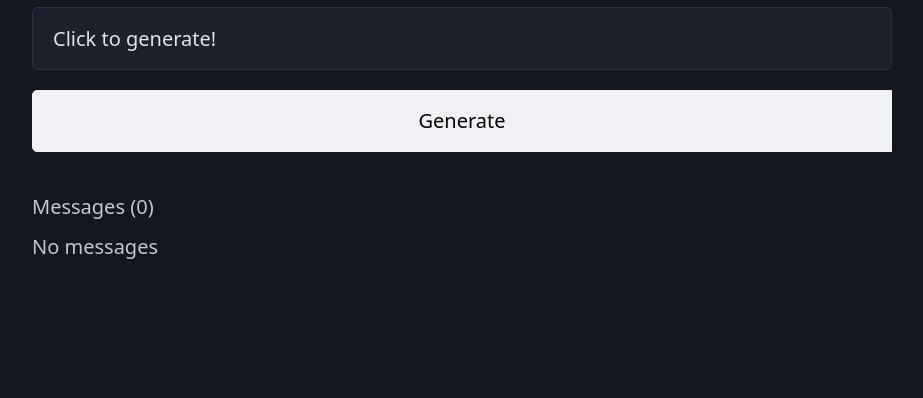
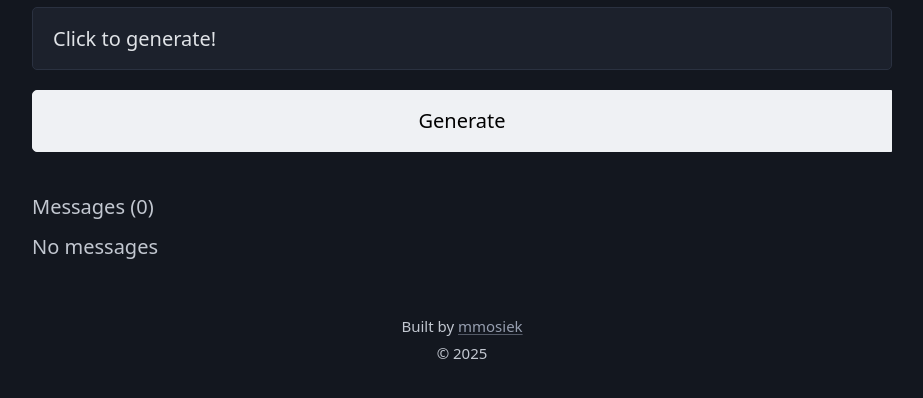
Before and after one commit to mmosiek/tempmail, a plain HTML site: page index.html in a window 1280 px wide. Shown: the part 158-556 px from the top of the page, without its empty margins (178-1101 px from the left). Drawn offline with nearby package versions, Linux system fonts and the light colour scheme.

Commit message:
Update index.html

```diff
--- a/index.html
+++ b/index.html
@@ -45,6 +45,14 @@
       <div id="detailBody" style="word-wrap:break-word;"></div>
       </div>
     </fieldset>
+  <footer class="container" style="padding:0.5rem;text-align:center;font-size:0.9rem;">
+    <p>
+      <small>
+        Built by <a href="https://github.com/mmosiek" class="secondary" target="_blank">mmosiek</a><br>
+        © 2025
+      </small>
+    </p>
+  </footer>
   </main>
 
 <script>
```
